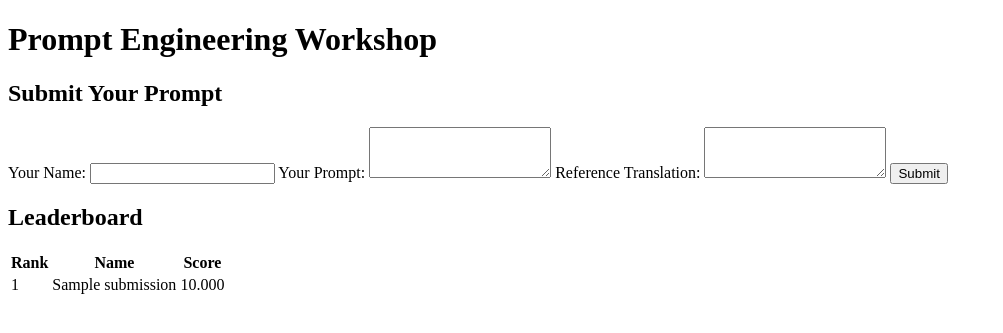
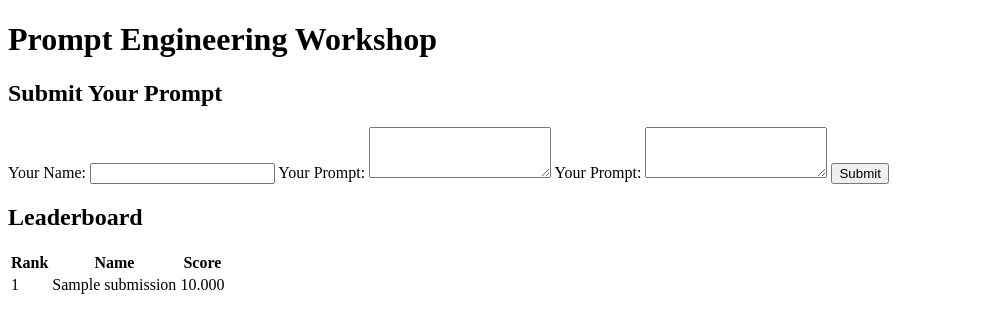
Before and after one commit to newksie/LLMWorkshop, a Flask app: page / in a window 1280 px wide. Shown: the top 333 px of the page, without its empty margins (0-1003 px from the left). Run offline with Flask 3, Linux system fonts and the light colour scheme; tables that the repository leaves empty hold one stand-in row (values such as "Sample post").

Commit message:
Functional changes

```diff
--- a/app.py
+++ b/app.py
@@ -29,17 +29,19 @@ def submit():
     data = request.get_json()
     name = data.get('name', '').strip()
     # source_text = data.get('source_text', '').strip()
+    system_prompt = data.get('system_prompt', '').strip()
     system_output = data.get('system_output', '').strip()
-    reference_translation = data.get('reference_translation', '').strip()
-
-    if not name or not system_output or not reference_translation:
+    # reference_translation = data.get('reference_translation', '').strip()
+    # reference_translation = "J'adorerais boire un café avec toi sur le balcon, mais avons-nous un canapé pour nous asseoir ? Nous pourrions aussi prendre quelques collations, peut-être des canapés ?"
+    reference_translation = "I would love to drink some coffee with you on the balcony, but do we have a sofa to sit on? We could also have some snacks, perhaps some canapes?"
+    if not name or not system_output or not reference_translation or not system_prompt:
     # if not name or not source_text or not system_output or not reference_translation:
 
         return jsonify({'error': 'All fields are required.'}), 400
 
     try:
         # Compute embeddings score
-        llm_output = BasicAPICall(system_output)
+        llm_output = BasicAPICall(system_prompt, system_output)
 
         score = SimilarityScore(reference_translation, llm_output)
 
@@ -48,8 +50,9 @@ def submit():
         submission = PromptSubmission(
             name=name,
             # source_text=source_text,
+            system_prompt=system_prompt,
             system_output=system_output,
-            reference_translation=reference_translation,
+            # reference_translation=reference_translation,
             llm_output=llm_output,
             score=score
         )
@@ -76,7 +79,7 @@ def submit():
 
 @app.route('/leaderboard', methods=['GET'])
 def leaderboard():
-    top_submissions = PromptSubmission.query.order_by(desc(PromptSubmission.score)).limit(10).all()
+    top_submissions = PromptSubmission.query.order_by(desc(PromptSubmission.score)).limit(20).all()
     leaderboard_data = [
         {'name': submission.name, 'score': submission.score}
         for submission in top_submissions
--- a/models.py
+++ b/models.py
@@ -5,8 +5,9 @@ db = SQLAlchemy()
 class PromptSubmission(db.Model):
     id = db.Column(db.Integer, primary_key=True)
     name = db.Column(db.String(100), nullable=False)
+    system_prompt = db.Column(db.Text, nullable=False)
     system_output = db.Column(db.Text, nullable=False)
-    reference_translation = db.Column(db.Text, nullable=False)
+    # reference_translation = db.Column(db.Text, nullable=False)
     llm_output = db.Column(db.Text, nullable=False)
     score = db.Column(db.Float, nullable=False)
 
--- a/templates/index.html
+++ b/templates/index.html
@@ -23,11 +23,14 @@
             <!-- <label for="source_text">Source Text:</label> -->
             <!-- <textarea id="source_text" name="source_text" rows="3" required></textarea> -->
 
+            <label for="system_prompt">Your Prompt:</label>
+            <textarea id="system_prompt" name="system_prompt" rows="3" required></textarea>
+
             <label for="system_output">Your Prompt:</label>
             <textarea id="system_output" name="system_output" rows="3" required></textarea>
 
-            <label for="reference_translation">Reference Translation:</label>
-            <textarea id="reference_translation" name="reference_translation" rows="3" required></textarea>
+            <!-- <label for="reference_translation">Reference Translation:</label>
+            <textarea id="reference_translation" name="reference_translation" rows="3" required></textarea> -->
 
             <button type="submit">Submit</button>
         </form>
@@ -56,8 +59,10 @@
 
             const name = document.getElementById('name').value.trim();
             // const source_text = document.getElementById('source_text').value.trim();
+            const system_prompt = document.getElementById('system_prompt').value.trim();
             const system_output = document.getElementById('system_output').value.trim();
-            const reference_translation = document.getElementById('reference_translation').value.trim();
+            // const reference_translation = document.getElementById('reference_translation').value.trim();
+            // const reference_translation = document.getElementById('reference_translation').value.trim();
 
             fetch('/submit', {
                 method: 'POST',
@@ -65,7 +70,10 @@
                     'Content-Type': 'application/json',
                 },
                 // body: JSON.stringify({ name, source_text, system_output, reference_translation }),
-                body: JSON.stringify({ name, system_output, reference_translation }),
+                // body: JSON.stringify({ name, system_prompt, system_output, reference_translation }),
+                // body: JSON.stringify({ name, system_prompt, system_output, reference_translation }),
+                body: JSON.stringify({ name, system_prompt, system_output}),
+
             })
             .then(response => response.json())
             .then(data => {
```
Also changed, not shown: utils.py (+5 -2 lines).
